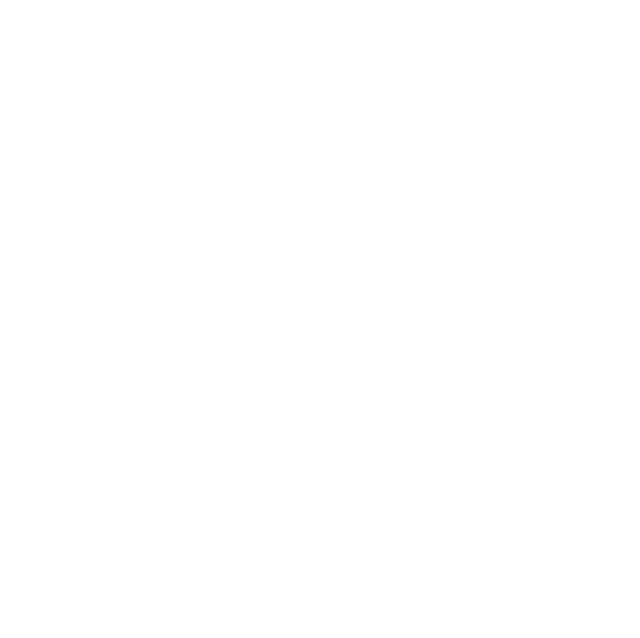
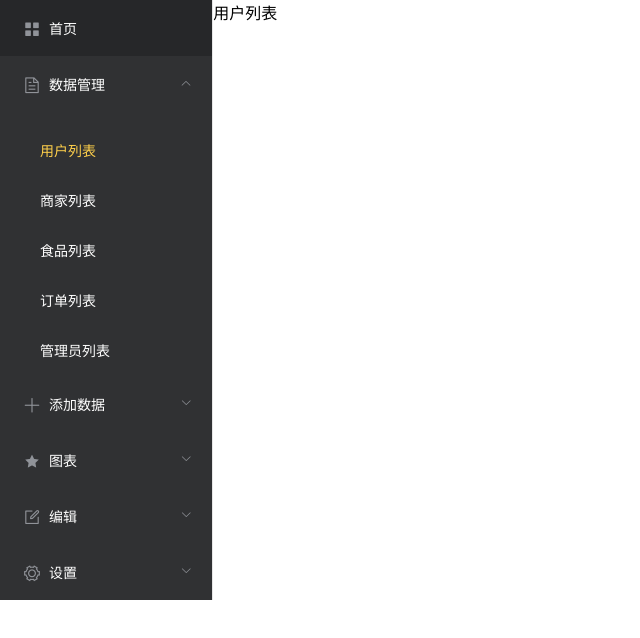
Before and after one commit to sjfanasn/manage-system, a Vue app: page /#/userList in a window 1280 px wide. Shown: the top 638 px of the page, without its empty margins (0-640 px from the left). Built offline with nearby package versions, Linux system fonts and the light colour scheme.

Commit message:
左侧导航

```diff
--- a/src/page/login.vue
+++ b/src/page/login.vue
@@ -44,7 +44,7 @@
     },
     methods: {
         onSubmit() {
-            console.log("登录");
+            this.$router.push('manage');
         }
     }
 };
--- a/src/page/manage.vue
+++ b/src/page/manage.vue
@@ -1,13 +1,94 @@
 <template>
-    <div>
-        左侧导航
-    </div>
+<div class="menu-left">
+    <el-row style="height:100%">
+        <el-col :span="4" style="min-height:100%;background-color:red;">
+            <el-menu :default-active="defaultActive"
+            class="el-menu-vertical-demo"
+            background-color="#303133"
+            text-color="#fff"
+            active-text-color="#ffd04b" router>
+                <el-menu-item index="manage">
+                    <i class="el-icon-menu"></i>
+                    <span slot="title">首页</span>
+                </el-menu-item>
+                <el-submenu index="2">
+                    <template slot="title">
+                        <i class="el-icon-document"></i>
+                        <span>数据管理</span>
+                    </template>
+                    <el-menu-item-group>
+                        <el-menu-item index="userList">用户列表</el-menu-item>
+                        <el-menu-item index="shopList">商家列表</el-menu-item>
+                        <el-menu-item index="foodList">食品列表</el-menu-item>
+                        <el-menu-item index="orderList">订单列表</el-menu-item>
+                        <el-menu-item index="adminList">管理员列表</el-menu-item>
+                    </el-menu-item-group>
+                </el-submenu>
+                <el-submenu index="3">
+                    <template slot="title">
+                        <i class="el-icon-plus"></i>
+                        <span>添加数据</span>
+                    </template>
+                    <el-menu-item-group>
+                        <el-menu-item index="addShop">添加商铺</el-menu-item>
+                        <el-menu-item index="addGoods">添加商品</el-menu-item>
+                    </el-menu-item-group>
+                </el-submenu>
+                <el-submenu index="4">
+                    <template slot="title">
+                        <i class="el-icon-star-on"></i>
+                        <span>图表</span>
+                    </template>
+                    <el-menu-item-group>
+                        <el-menu-item index="visitor">用户分布</el-menu-item>
+                    </el-menu-item-group>
+                </el-submenu>
+                <el-submenu index="5">
+                    <template slot="title">
+                        <i class="el-icon-edit-outline"></i>
+                        <span>编辑</span>
+                    </template>
+                    <el-menu-item-group>
+                        <el-menu-item index="vueEdit">文本编辑</el-menu-item>
+                    </el-menu-item-group>
+                </el-submenu>
+                <el-submenu index="6">
+                    <template slot="title">
+                        <i class="el-icon-setting"></i>
+                        <span>设置</span>
+                    </template>
+                    <el-menu-item-group>
+                        <el-menu-item index="adminSet">管理员设置</el-menu-item>
+                    </el-menu-item-group>
+                </el-submenu>
+            </el-menu>
+        </el-col>
+        <el-col :span="20" style="height:100%;overflow:auto;">
+            <keep-alive>
+                <router-view></router-view>
+            </keep-alive>
+        </el-col>
+    </el-row>
+</div>
 </template>
 
 <script>
-    export default {
-
+export default {
+    data(){
+        return {
+            isCollapse:true
+        };
+    },
+    created(){
+    },
+    computed:{
+        defaultActive(){
+            return this.$route.path.replace('/','');
+        }
+    },
+    methods: {
     }
+}
 </script>
 
 <style scoped>
--- /dev/null
+++ b/src/page/userList.vue
@@ -0,0 +1,15 @@
+<template>
+    <div>
+        用户列表
+    </div>
+</template>
+
+<script>
+    export default {
+
+    }
+</script>
+
+<style scoped>
+
+</style>
--- a/src/router/index.js
+++ b/src/router/index.js
@@ -2,6 +2,18 @@
 import Router from 'vue-router'
 
 const login = r => require.ensure([], () => r(require('@/page/login')), 'login');
+const manage = r => require.ensure([], () => r(require('@/page/manage')), 'manage');
+const home = r => require.ensure([], () => r(require('@/page/home')), 'home');
+const addShop = r => require.ensure([], () => r(require('@/page/addShop')), 'addShop');
+const addGoods = r => require.ensure([], () => r(require('@/page/addGoods')), 'addGoods');
+const shopList = r => require.ensure([], () => r(require('@/page/shopList')), 'shopList');
+const foodList = r => require.ensure([], () => r(require('@/page/foodList')), 'foodList');
+const orderList = r => require.ensure([], () => r(require('@/page/orderList')), 'orderList');
+const adminList = r => require.ensure([], () => r(require('@/page/adminList')), 'adminList');
+const userList = r => require.ensure([], () => r(require('@/page/userList')), 'userList');
+const visitor = r => require.ensure([], () => r(require('@/page/visitor')), 'visitor');
+const vueEdit = r => require.ensure([], () => r(require('@/page/vueEdit')), 'vueEdit');
+const adminSet = r => require.ensure([], () => r(require('@/page/adminSet')), 'adminSet');
 
 Vue.use(Router)
 
@@ -11,6 +23,57 @@
             path: '/',
             name: 'login',
             component: login
+        },
+        {
+            path: '/manage',
+            component: manage,
+            name: '',
+            children: [
+                {
+                    path: '',
+                    component: home,
+                },
+                {
+                    path: '/addShop',
+                    component: addShop
+                },
+                {
+                    path: '/addGoods',
+                    component: addGoods
+                },
+                {
+                    path: '/shopList',
+                    component: shopList
+                },
+                {
+                    path: '/foodList',
+                    component: foodList
+                },
+                {
+                    path: '/orderList',
+                    component: orderList
+                },
+                {
+                    path: '/adminList',
+                    component: adminList
+                },
+                {
+                    path: '/userList',
+                    component: userList
+                },
+                {
+                    path: '/visitor',
+                    component: visitor
+                },
+                {
+                    path: '/vueEdit',
+                    component: vueEdit
+                },
+                {
+                    path: '/adminSet',
+                    component: adminSet
+                },
+            ]
         }
     ]
 })
```
Lines whose indentation alone changed are shown as unchanged.
